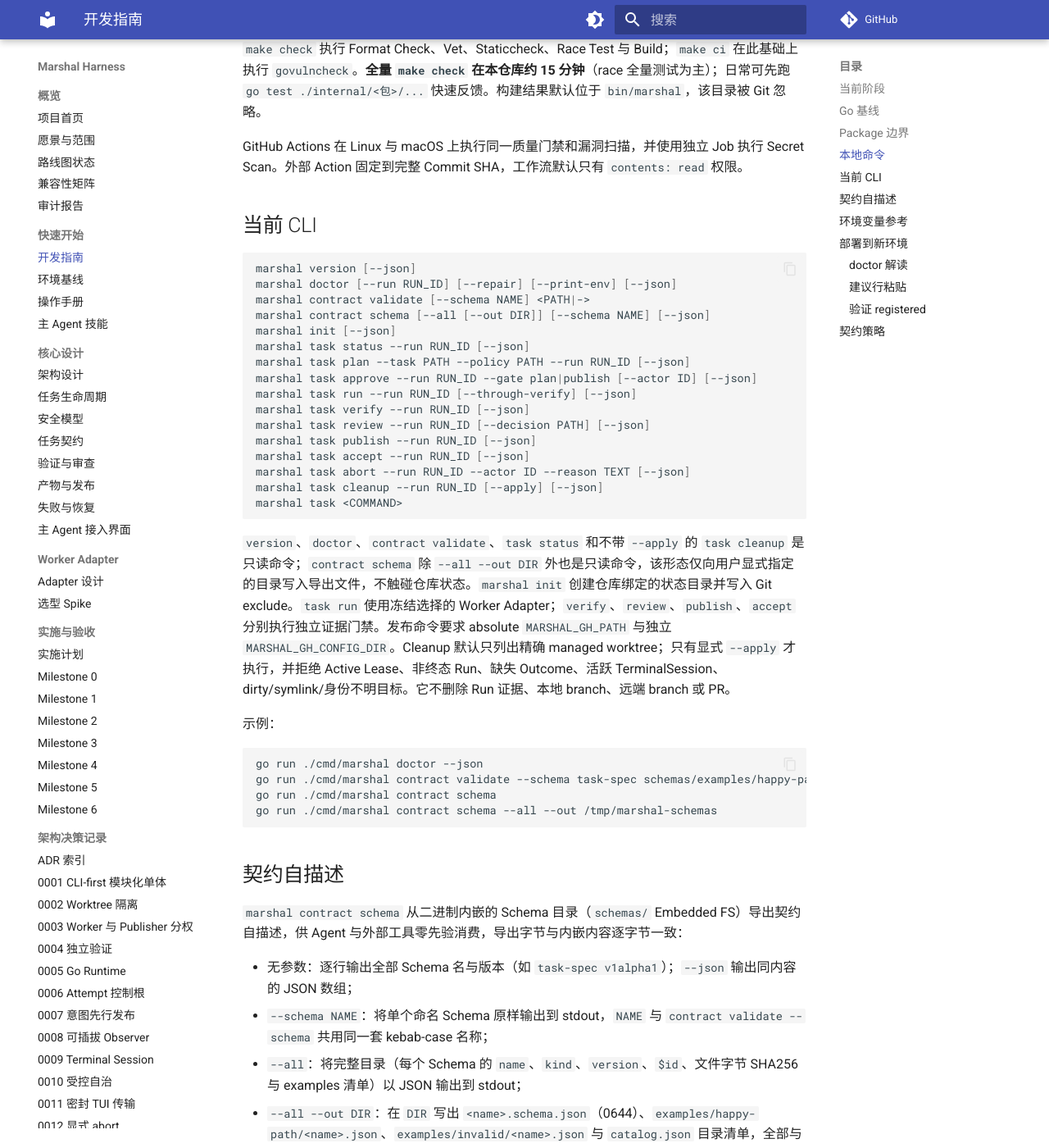
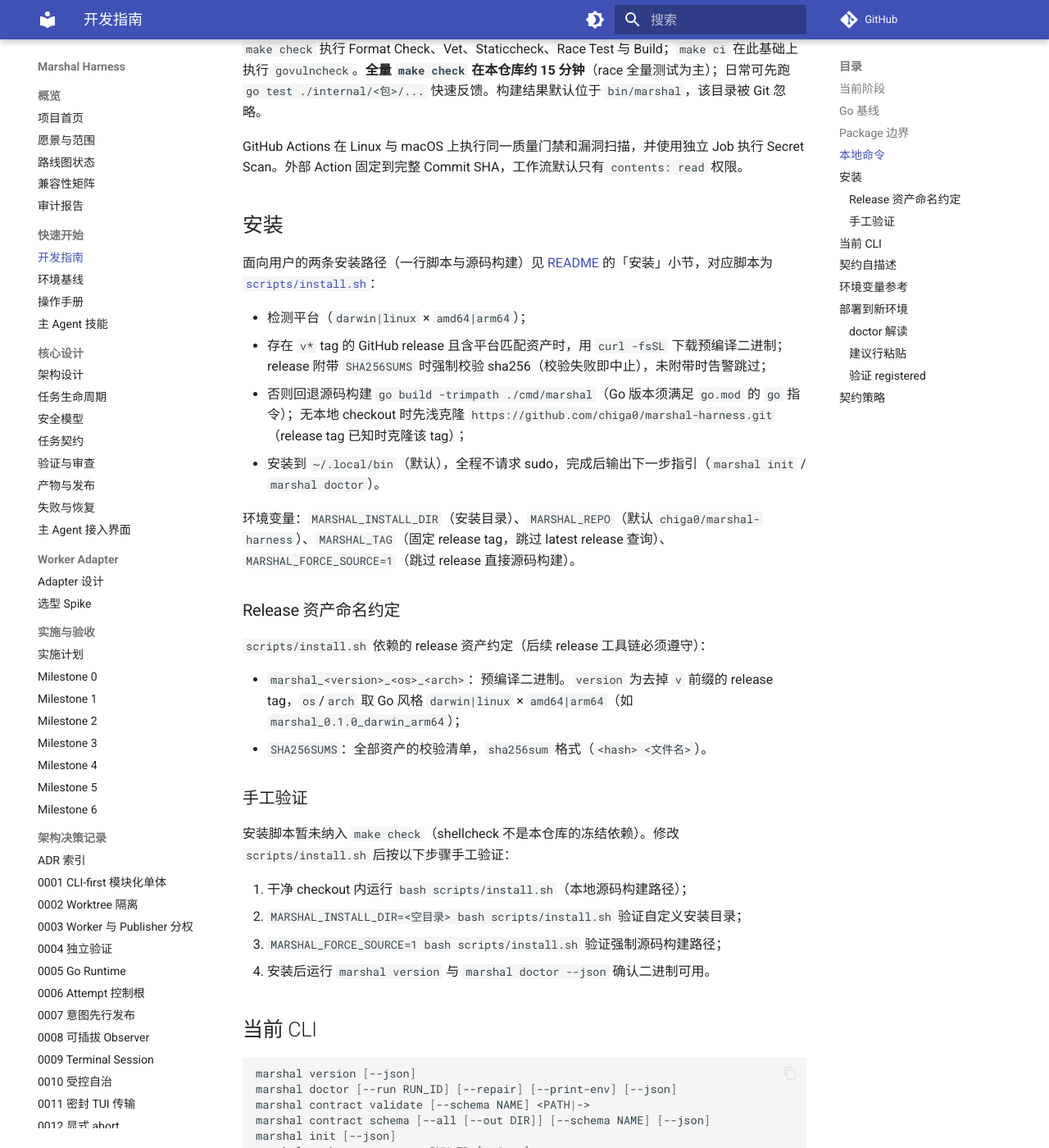
Before and after one commit to chiga0/marshal-harness, an MkDocs documentation site: the page built from docs/development.md, in a window 1280 px wide and 1400 px high, scrolled down 1424 px. Shown: the whole window at 82% size. Built offline with MkDocs 1.6.1 and Material for MkDocs 9.7.7, drawn with Linux system fonts in a browser that asks for light colours; comment, search, counter and statistics services are not loaded.

Commit message:
feat: install.sh one-line installer + docs (gap #2)
scripts/install.sh：检测 os/arch，优先 release 二进制（有 v* tag 资产时）
否则 go build 源码构建，安装到 ~/.local/bin；set -euo pipefail、不请求
sudo、输出下一步指引。README/development.md 增安装小节。
经 Marshal Run marshal-gap-install-r5 ACCEPTED。

```diff
--- a/docs/development.md
+++ b/docs/development.md
@@ -55,6 +55,33 @@ make ci
 `make check` 执行 Format Check、Vet、Staticcheck、Race Test 与 Build；`make ci` 在此基础上执行 `govulncheck`。**全量 `make check` 在本仓库约 15 分钟**（race 全量测试为主）；日常可先跑 `go test ./internal/<包>/...` 快速反馈。构建结果默认位于 `bin/marshal`，该目录被 Git 忽略。
 
 GitHub Actions 在 Linux 与 macOS 上执行同一质量门禁和漏洞扫描，并使用独立 Job 执行 Secret Scan。外部 Action 固定到完整 Commit SHA，工作流默认只有 `contents: read` 权限。
+
+## 安装
+
+面向用户的两条安装路径（一行脚本与源码构建）见 [README](../README.md) 的「安装」小节，对应脚本为 [`scripts/install.sh`](../scripts/install.sh)：
+
+- 检测平台（`darwin|linux` × `amd64|arm64`）；
+- 存在 `v*` tag 的 GitHub release 且含平台匹配资产时，用 `curl -fsSL` 下载预编译二进制；release 附带 `SHA256SUMS` 时强制校验 sha256（校验失败即中止），未附带时告警跳过；
+- 否则回退源码构建 `go build -trimpath ./cmd/marshal`（Go 版本须满足 `go.mod` 的 `go` 指令）；无本地 checkout 时先浅克隆 `https://github.com/chiga0/marshal-harness.git`（release tag 已知时克隆该 tag）；
+- 安装到 `~/.local/bin`（默认），全程不请求 sudo，完成后输出下一步指引（`marshal init` / `marshal doctor`）。
+
+环境变量：`MARSHAL_INSTALL_DIR`（安装目录）、`MARSHAL_REPO`（默认 `chiga0/marshal-harness`）、`MARSHAL_TAG`（固定 release tag，跳过 latest release 查询）、`MARSHAL_FORCE_SOURCE=1`（跳过 release 直接源码构建）。
+
+### Release 资产命名约定
+
+`scripts/install.sh` 依赖的 release 资产约定（后续 release 工具链必须遵守）：
+
+- `marshal_<version>_<os>_<arch>`：预编译二进制。`version` 为去掉 `v` 前缀的 release tag，`os`/`arch` 取 Go 风格 `darwin|linux` × `amd64|arm64`（如 `marshal_0.1.0_darwin_arm64`）；
+- `SHA256SUMS`：全部资产的校验清单，`sha256sum` 格式（`<hash>  <文件名>`）。
+
+### 手工验证
+
+安装脚本暂未纳入 `make check`（shellcheck 不是本仓库的冻结依赖）。修改 `scripts/install.sh` 后按以下步骤手工验证：
+
+1. 干净 checkout 内运行 `bash scripts/install.sh`（本地源码构建路径）；
+2. `MARSHAL_INSTALL_DIR=<空目录> bash scripts/install.sh` 验证自定义安装目录；
+3. `MARSHAL_FORCE_SOURCE=1 bash scripts/install.sh` 验证强制源码构建路径；
+4. 安装后运行 `marshal version` 与 `marshal doctor --json` 确认二进制可用。
 
 ## 当前 CLI
 
```
Also changed, not shown: README.md (+22 -0 lines), 1 other file.
